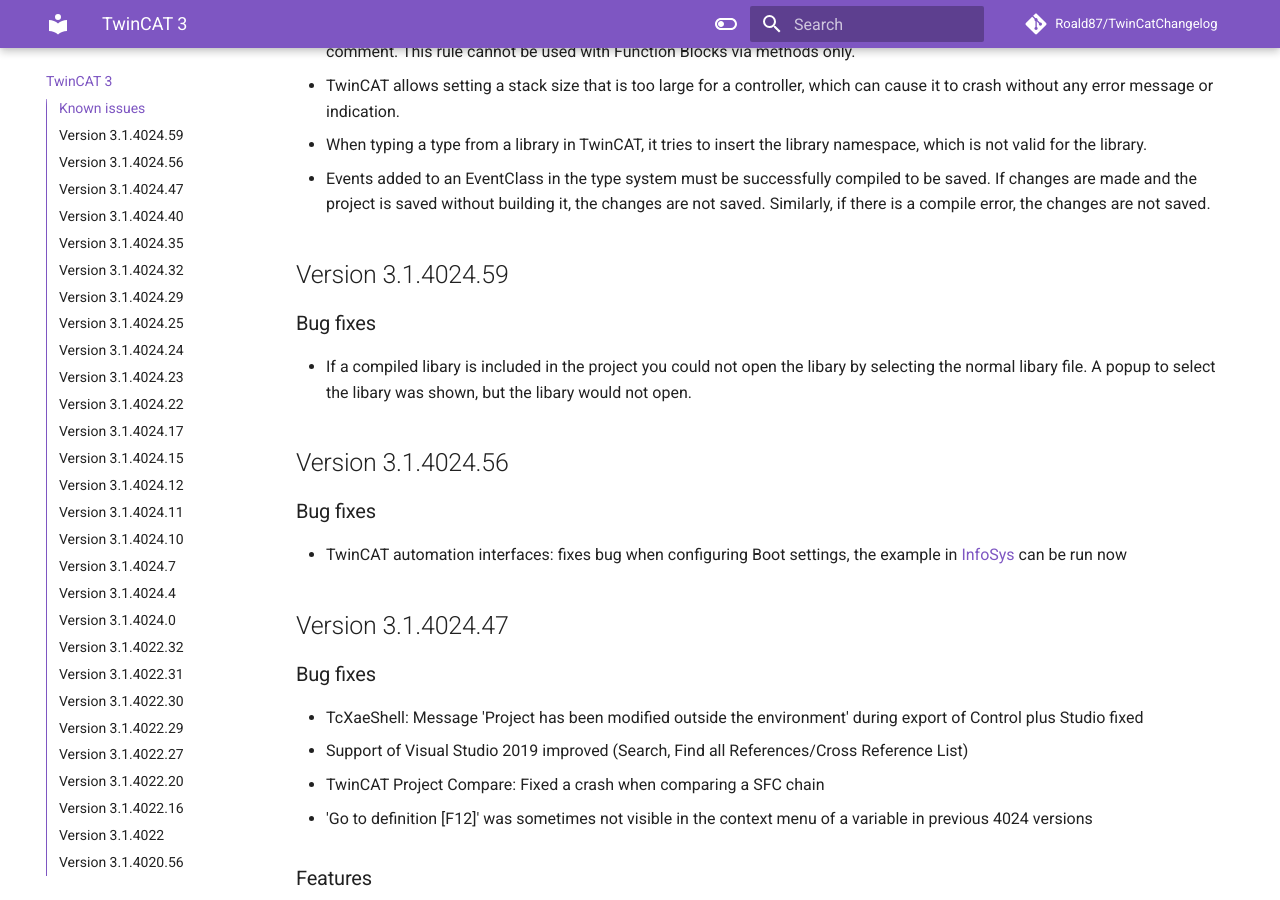
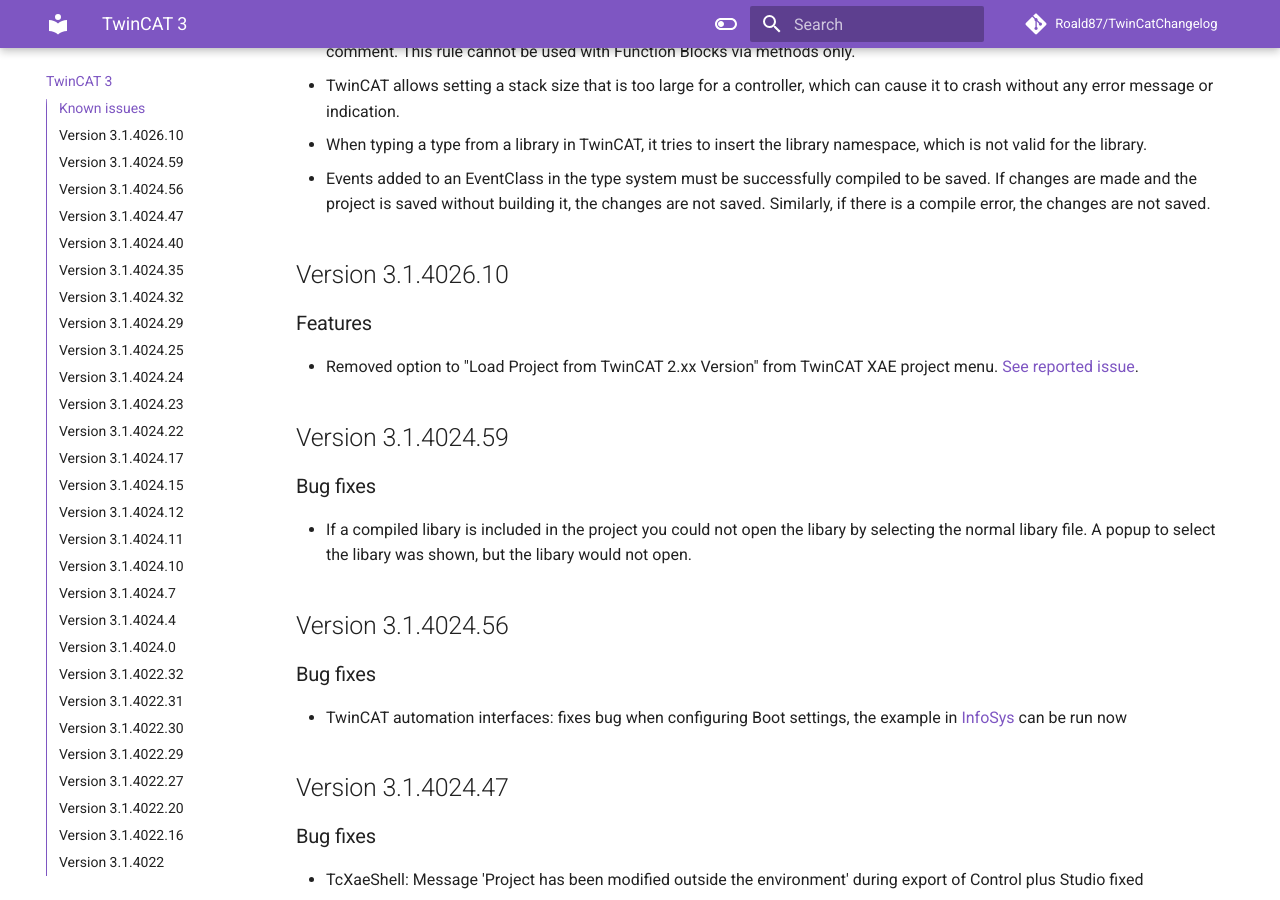
Before and after one commit to Roald87/TwinCatChangelog, an MkDocs documentation site: the page built from docs/tc3.md, in a window 1280 px wide and 900 px high, scrolled down 1127 px. Built offline with MkDocs 1.6.1 and Material for MkDocs 9.7.7, drawn with Linux system fonts in a browser that asks for light colours; comment, search, counter and statistics services are not loaded.

Commit message:
remove option to load twincat 2 project (#106)
* remove option to load twincat 2 project

* [pre-commit.ci] auto fixes from pre-commit.com hooks

for more information, see https://pre-commit.ci

---------

Co-authored-by: pre-commit-ci[bot] <66853113+pre-commit-ci[bot]@users.noreply.github.com>

```diff
--- a/docs/tc3.md
+++ b/docs/tc3.md
@@ -21,6 +21,12 @@
 -   TwinCAT allows setting a stack size that is too large for a controller, which can cause it to crash without any error message or indication.
 -   When typing a type from a library in TwinCAT, it tries to insert the library namespace, which is not valid for the library.
 -   Events added to an EventClass in the type system must be successfully compiled to be saved. If changes are made and the project is saved without building it, the changes are not saved. Similarly, if there is a compile error, the changes are not saved.
+
+## Version 3.1.4026.10
+
+### Features
+
+-   Removed option to "Load Project from TwinCAT 2.xx Version" from TwinCAT XAE project menu. [See reported issue](https://github.com/Roald87/TwinCatChangelog/issues/105).
 
 ## Version 3.1.4024.59
 
```
